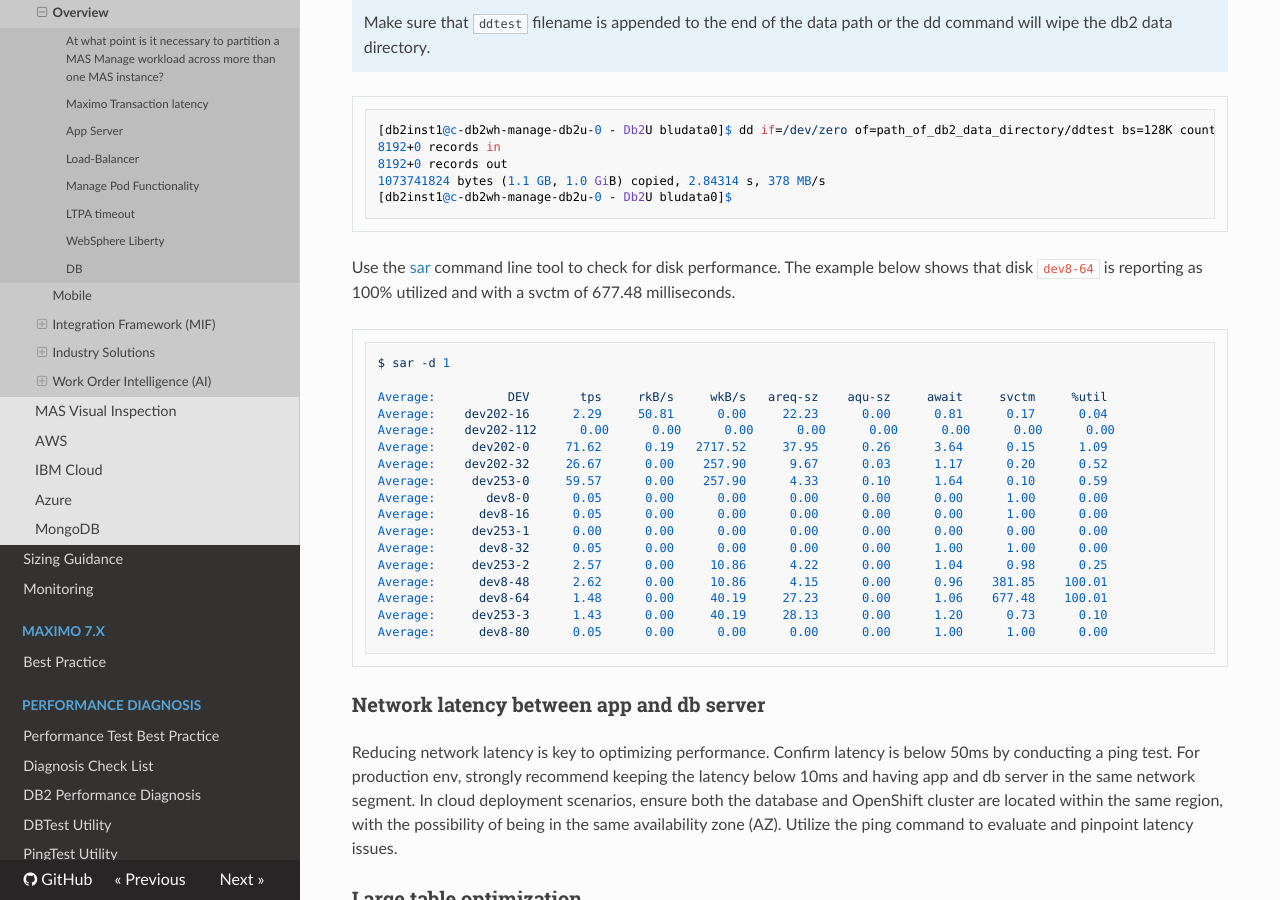
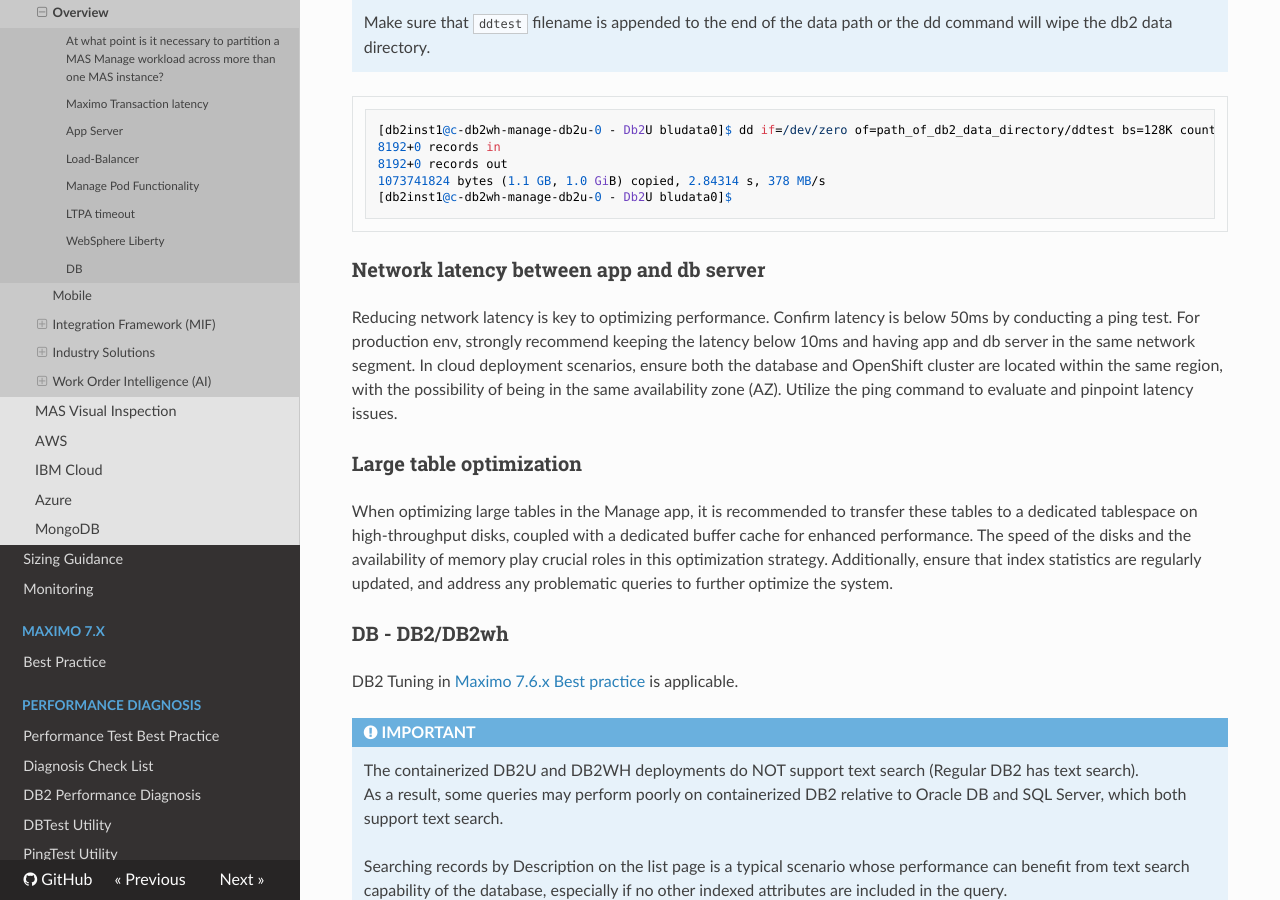
Before and after one commit to ibm-mas/mas-performance, an MkDocs documentation site: the page built from docs/mas/manage/bestpractice.md, in a window 1280 px wide and 900 px high, scrolled down 3205 px. Built offline with MkDocs 1.6.1, drawn with Linux system fonts in a browser that asks for light colours; nearby versions of some CDN libraries.

Commit message:
[patch] remove sar command example from best practices (moved to masperf wiki)

````diff
--- a/docs/mas/manage/bestpractice.md
+++ b/docs/mas/manage/bestpractice.md
@@ -119,29 +119,6 @@
 [db2inst1@c-db2wh-manage-db2u-0 - Db2U bludata0]$
 ```
 
-Use the [sar](https://linux.die.net/man/1/sar) command line tool to check for disk performance. The example below shows that disk `dev8-64` is reporting as 100% utilized and with a svctm of 677.48 milliseconds.
-
-```
-$ sar -d 1
-
-Average:          DEV       tps     rkB/s     wkB/s   areq-sz    aqu-sz     await     svctm     %util
-Average:    dev202-16      2.29     50.81      0.00     22.23      0.00      0.81      0.17      0.04
-Average:    dev202-112      0.00      0.00      0.00      0.00      0.00      0.00      0.00      0.00
-Average:     dev202-0     71.62      0.19   2717.52     37.95      0.26      3.64      0.15      1.09
-Average:    dev202-32     26.67      0.00    257.90      9.67      0.03      1.17      0.20      0.52
-Average:     dev253-0     59.57      0.00    257.90      4.33      0.10      1.64      0.10      0.59
-Average:       dev8-0      0.05      0.00      0.00      0.00      0.00      0.00      1.00      0.00
-Average:      dev8-16      0.05      0.00      0.00      0.00      0.00      0.00      1.00      0.00
-Average:     dev253-1      0.00      0.00      0.00      0.00      0.00      0.00      0.00      0.00
-Average:      dev8-32      0.05      0.00      0.00      0.00      0.00      1.00      1.00      0.00
-Average:     dev253-2      2.57      0.00     10.86      4.22      0.00      1.04      0.98      0.25
-Average:      dev8-48      2.62      0.00     10.86      4.15      0.00      0.96    381.85    100.01
-Average:      dev8-64      1.48      0.00     40.19     27.23      0.00      1.06    677.48    100.01
-Average:     dev253-3      1.43      0.00     40.19     28.13      0.00      1.20      0.73      0.10
-Average:      dev8-80      0.05      0.00      0.00      0.00      0.00      1.00      1.00      0.00
-```
-
-
 
 ### Network latency between app and db server
 
````
